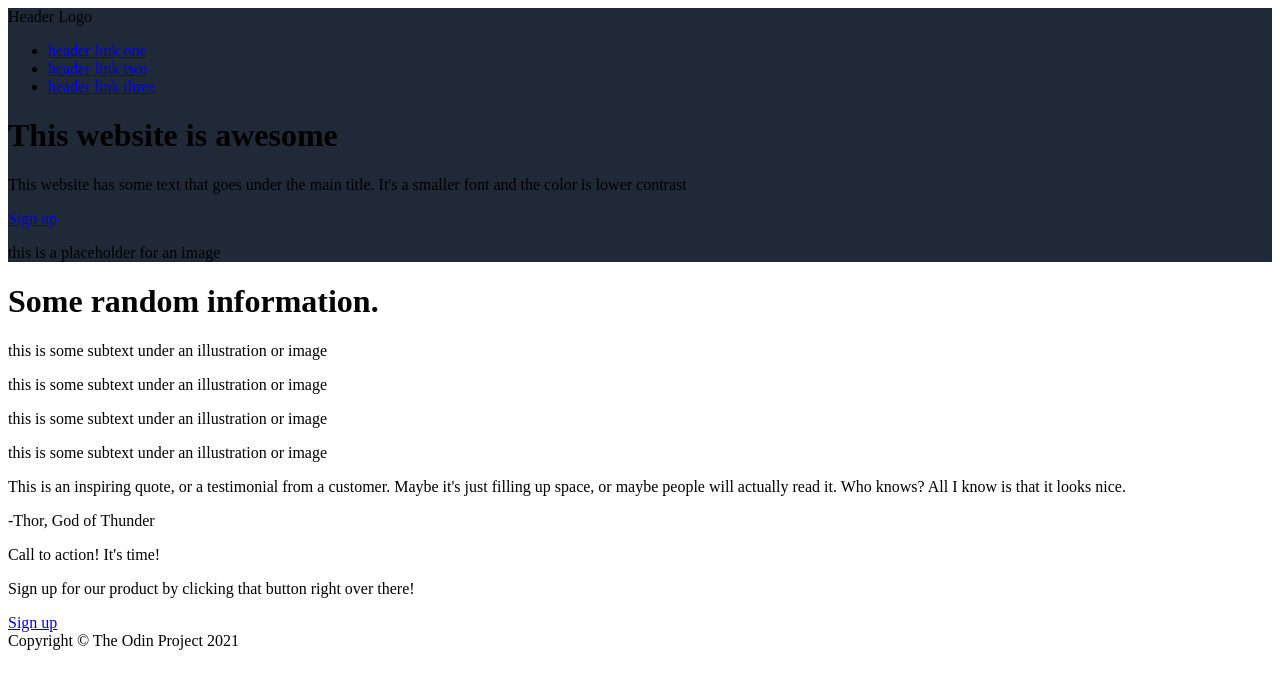
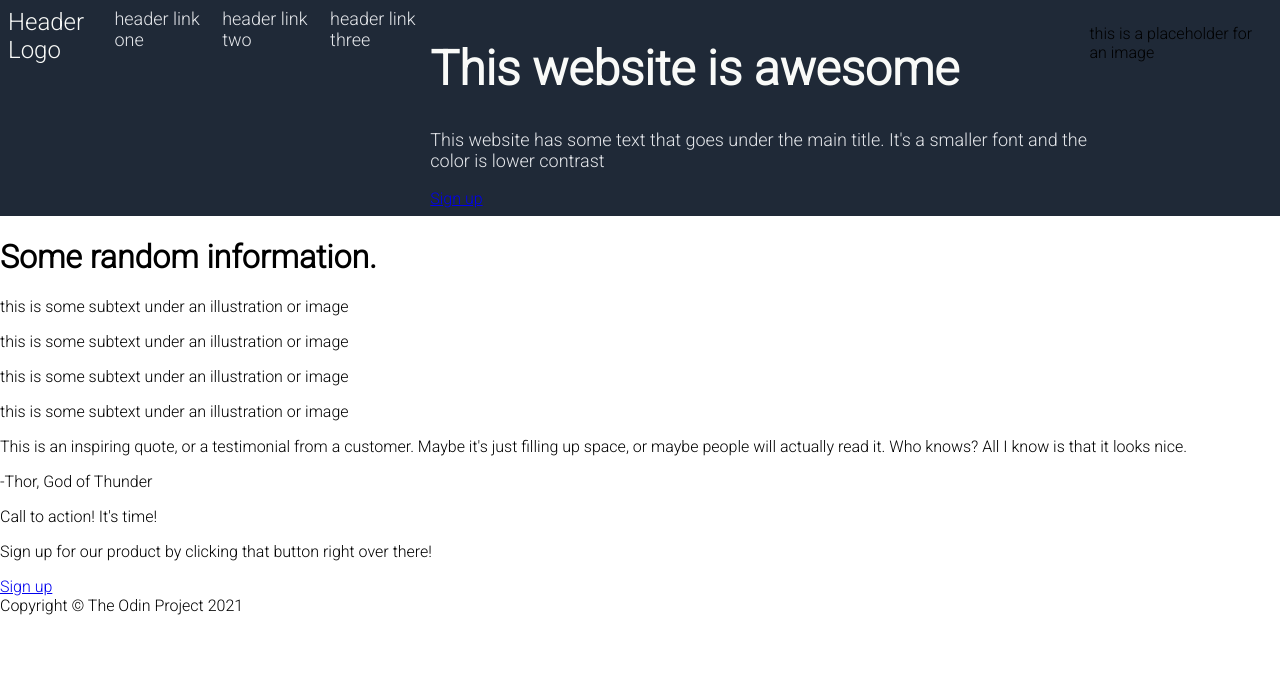
Before and after one commit to PinakeshwarVaishnav/landing-page, a plain HTML site: page index.html in a window 1280 px wide. Drawn offline with Linux system fonts and the light colour scheme.

Commit message:
Applied changes to header of the site using css

```diff
--- a/index.html
+++ b/index.html
@@ -2,6 +2,7 @@
 <html lang="en">
 <head>
     <link rel="stylesheet" href="styles.css">
+    <link href="https://fonts.googleapis.com/css2?family=Roboto:wght@300&display=swap" rel="stylesheet">
     <meta charset="UTF-8">
     <meta name="viewport" content="width=device-width, initial-scale=1.0">
     <title>Landing Page</title>
@@ -18,7 +19,9 @@
         </div>
         <div class="hero">
             <h1>This website is awesome</h1>
+        <div class="subtext">
             <p>This website has some text that goes under the main title. It's a smaller font and the color is lower contrast</p>
+        </div>
             <a href="#">Sign up</a>
         </div>
         <div class="placeholder">
--- a/styles.css
+++ b/styles.css
@@ -1,3 +1,45 @@
+body {
+    font-family: 'Roboto', sans-serif;
+    margin: 0;
+}
+
 .header {
     background-color: #1f2937;
+    display: flex;
+    justify-content: space-between;
+    padding: 8px;
 }
+
+.hero h1 {
+    font-size: 48px;
+    font-weight: 800;
+    color: #f9faf8;
+}
+
+.subtext p {
+    font-size: 18px;
+    color: #e5e7eb;
+}
+
+.links a {
+    font-size: 18px;
+    color: #e5e7eb;
+    text-decoration: none;
+}
+
+.logo {
+    font-size: 24px;
+    color: #f9faf8;
+}
+
+ul {
+    display: flex;
+    list-style: none;
+    padding: 0;
+    margin: 0;
+    gap: 16px;
+}
+
+li {
+    margin-bottom: 5px;
+}
```
